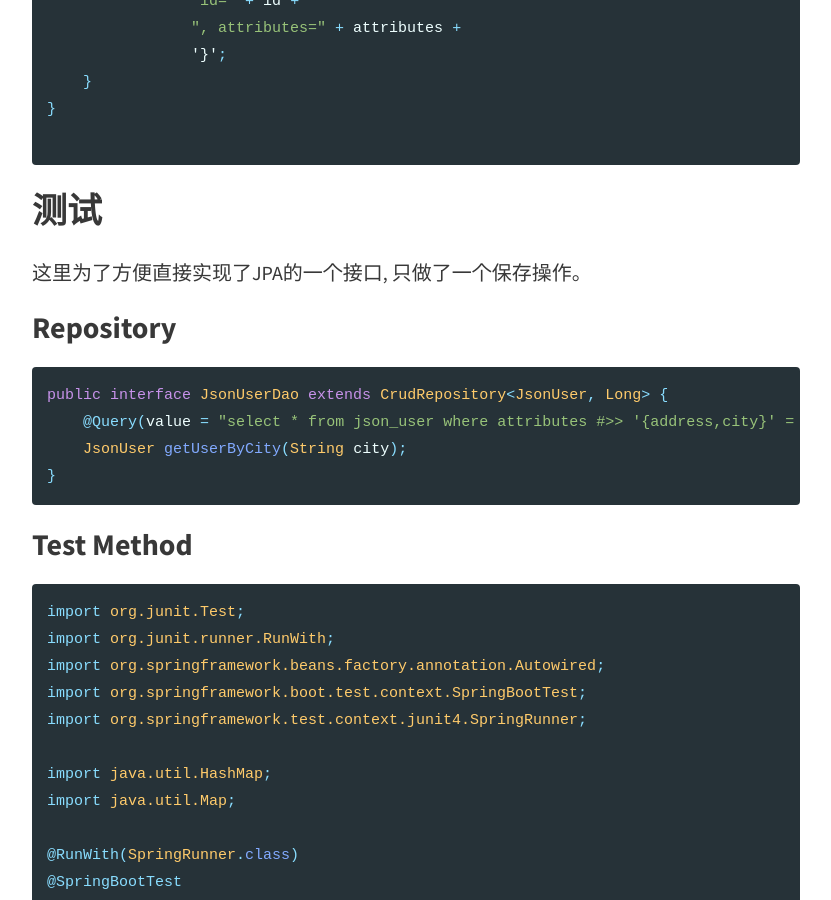
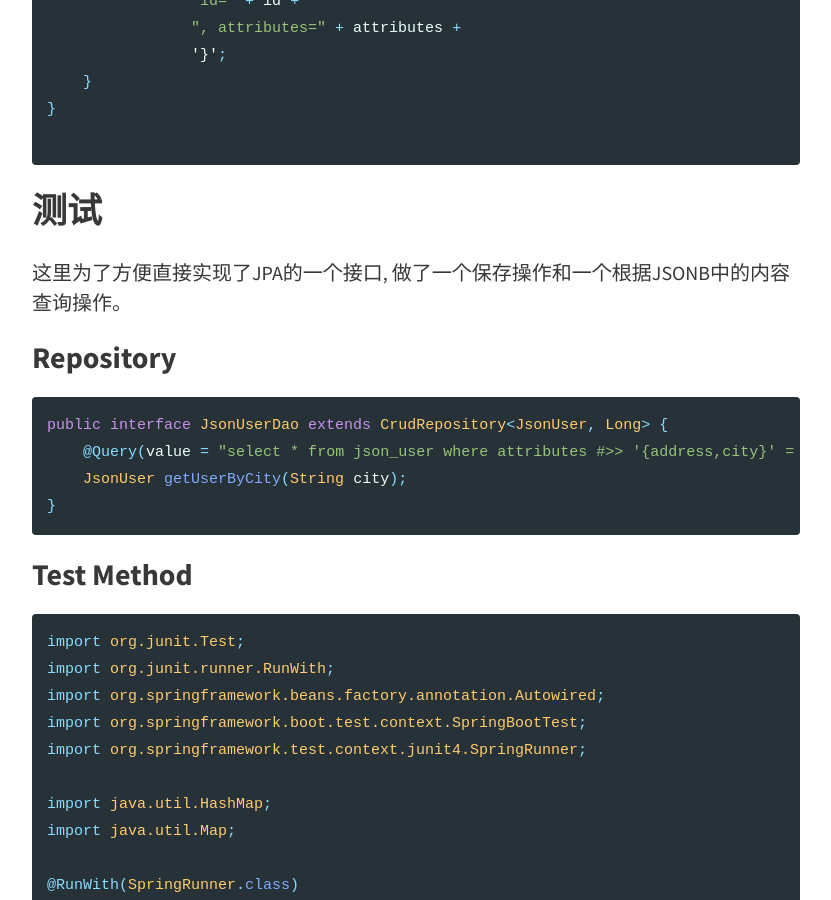
Before and after one commit to tamlover/tamlover.github.io, a Jekyll site: the page built from _posts/2018-9-17-UserType-JSONB.md, in a window 1280 px wide and 900 px high, scrolled down 6662 px. Shown: the whole window, without its empty margins (224-1055 px from the left). Built offline with Jekyll 4.4.1, drawn with Linux system fonts in a browser that asks for light colours.

Commit message:
modify userType article

```diff
--- a/_posts/2018-9-17-UserType-JSONB.md
+++ b/_posts/2018-9-17-UserType-JSONB.md
@@ -249,7 +249,7 @@ public class JsonUser {
 
 ## 测试
 
-这里为了方便直接实现了JPA的一个接口, 只做了一个保存操作。
+这里为了方便直接实现了JPA的一个接口, 做了一个保存操作和一个根据JSONB中的内容查询操作。
 
 ### Repository
 
```
